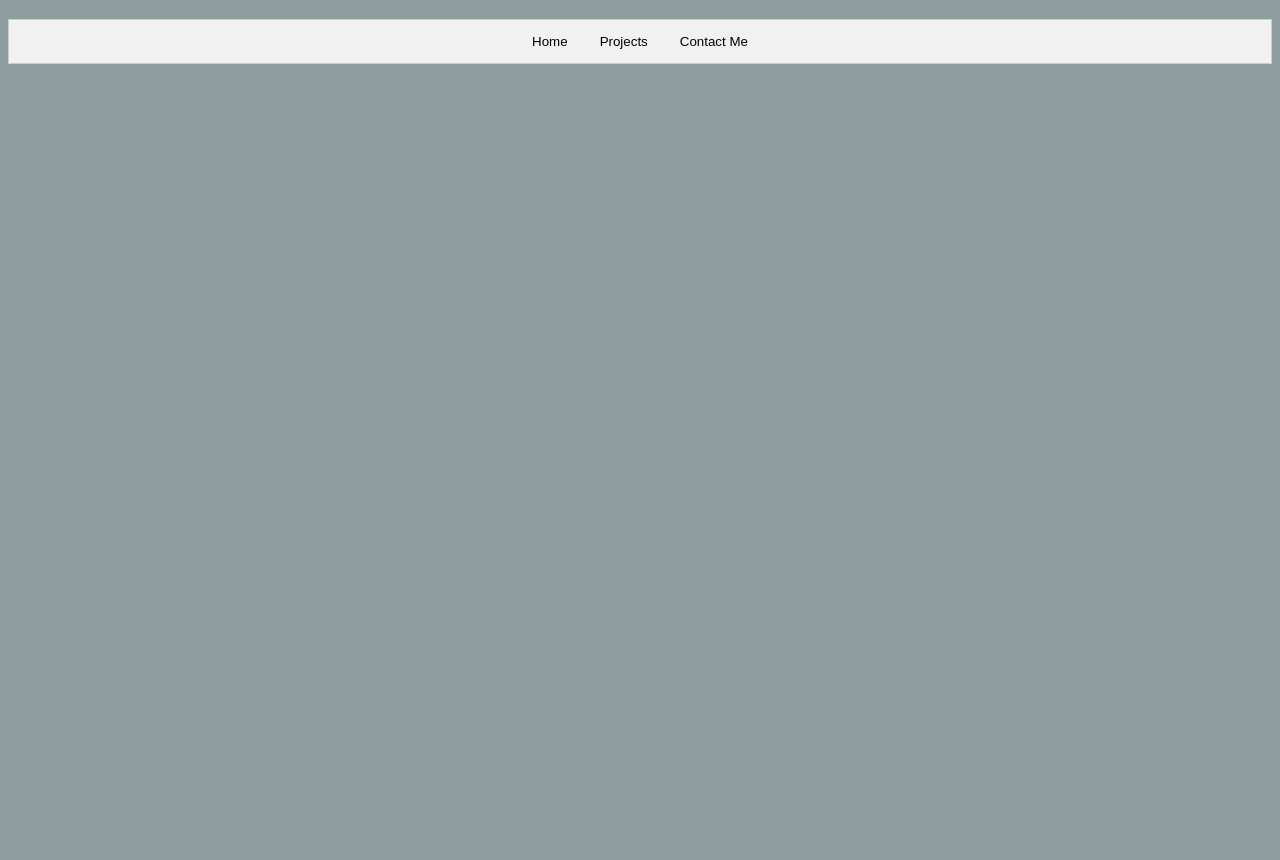
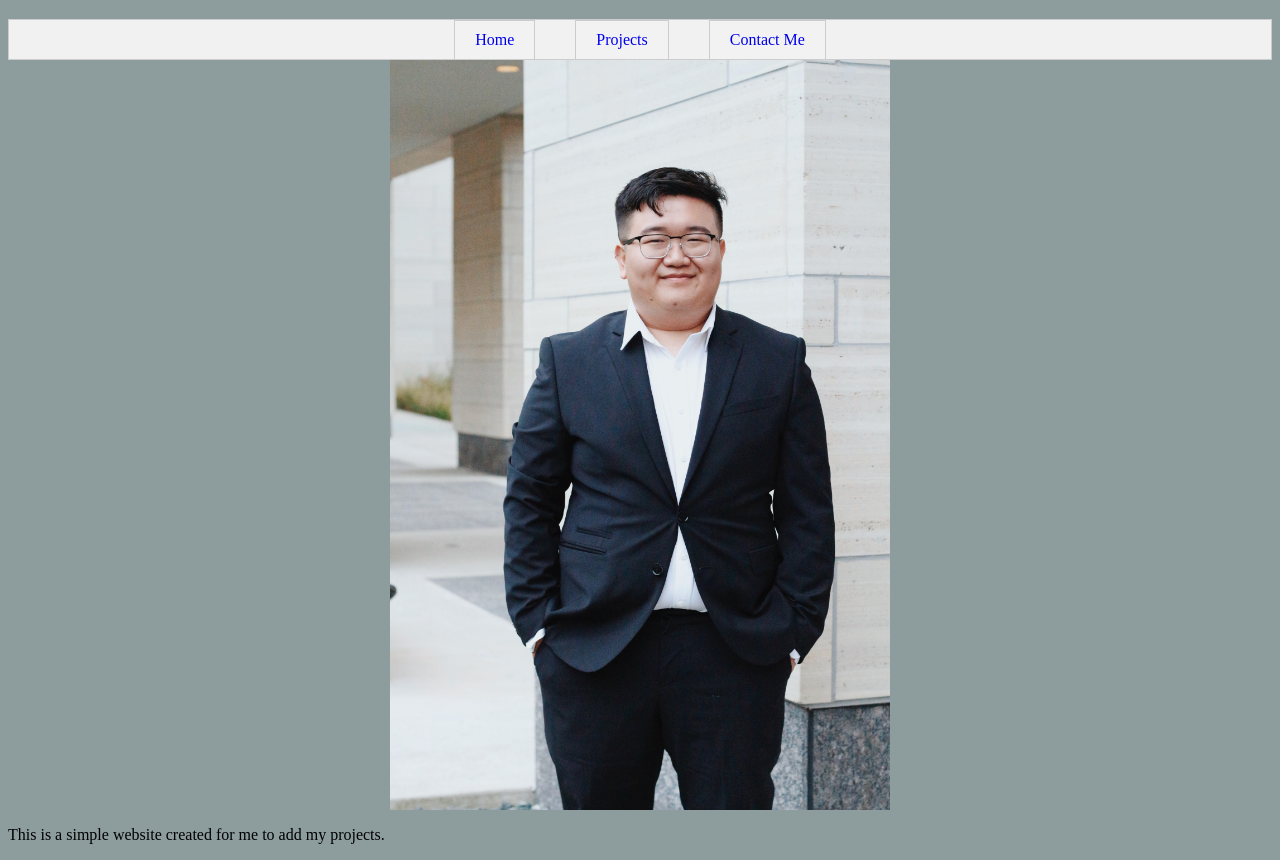
Before and after one commit to pcun89/PersonalPortfolio, a plain HTML site: page Portfolio.html in a window 1280 px wide. Shown: the part 61-921 px from the top of the page. Before the commit the page ends 800 px from the top, so only its background shows below. Drawn offline with Linux system fonts and the light colour scheme.

Commit message:
update
fix image and added tabs links

```diff
--- a/Portfolio.html
+++ b/Portfolio.html
@@ -30,17 +30,6 @@
             padding: 14px 16px;
             transition: 0.3s;
         }
-
-        /* Change background color of buttons on hover */
-        .tab button:hover {
-            background-color: #ddd;
-        }
-
-        /* Create an active/current tablink class */
-        .tab button.active {
-            background-color: #ccc;
-        }
-
         /* Style the tab content */
         .tabcontent {
             display: none;
@@ -53,9 +42,20 @@
             margin-left: auto;
             margin-right: auto;
         }
-        .image-text-container {
-            display: flex;
-            justify-content: center;
+        .tablinks {
+            margin: 0 20px; /* Adjust the value as needed */
+            padding: 10px 20px; /* Add padding to make the links look like tabs */
+            text-decoration: none; /* Remove the underline from the links */
+            display: inline-block; /* Make the links block elements */
+            background-color: #f2f2f2; /* Add a background color to the tabs */
+            border: 1px solid #ccc; /* Add a border around the tabs */
+            border-bottom: none; /* Remove the bottom border to make it look like a tab */
+        }
+        .tablinks:hover {
+            background-color: #9c6ba7; /* Change the background color when hovering over the tab */
+        }
+        .tablinks.active {
+            background-color: #680707; /* Change the background color of the active tab */
         }
     </style>
 
@@ -81,9 +81,11 @@
 <body onload="greetUser()">
     <h1 class="centered">Phillipp Cun</h1>
     <div class="tab">
-        <button class="tablinks centered">Home</button>
-        <button class="tablinks centered">Projects</button>
-        <button class="tablinks centered">Contact Me</button>
+        <a href="Portfolio.html" class="tablinks centered">Home</a>
+
+        <a href="Projects.html" class="tablinks centered">Projects</a>
+
+        <a href="ContactMe.html" class="tablinks centered">Contact Me</a>
     </div>
     <div id="Home" class="tabcontent">
         <h3>Home</h3>
@@ -96,9 +98,8 @@
     <div id="Contact Me" class="tabcontent">
         <h3>Contact Me</h3>
         <p>Content for Contact Me.</p>
-    <div class="image-text-container">
-        <img src="IMG_2041.jpeg" alt="description_of_image" style="width: 500px; height: auto;">
-        <p>This is a simple website created for me to add my projects.</p>
     </div>
+    <img src="IMG_2041.jpeg" alt="description_of_image" style="width: 500px; height: auto;">
+    <p>This is a simple website created for me to add my projects.</p>
 </body>
 </html>
```
